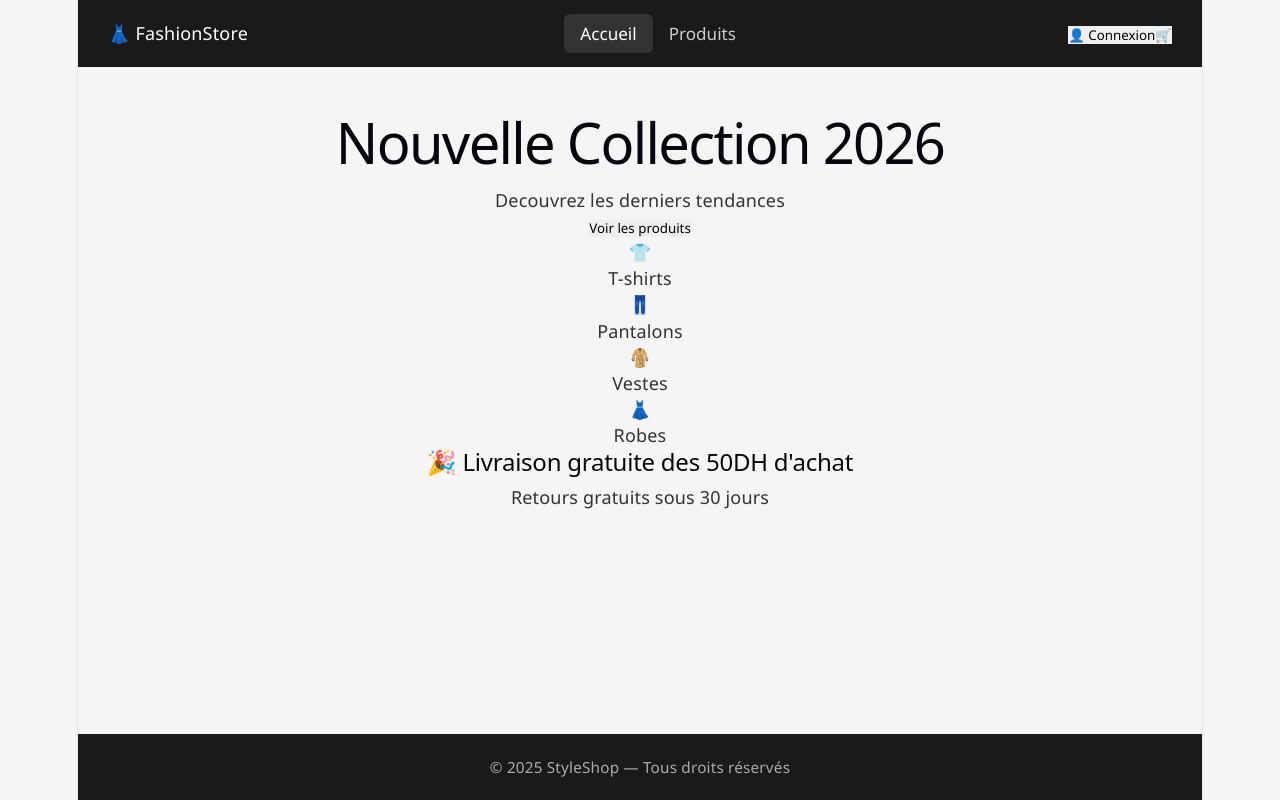
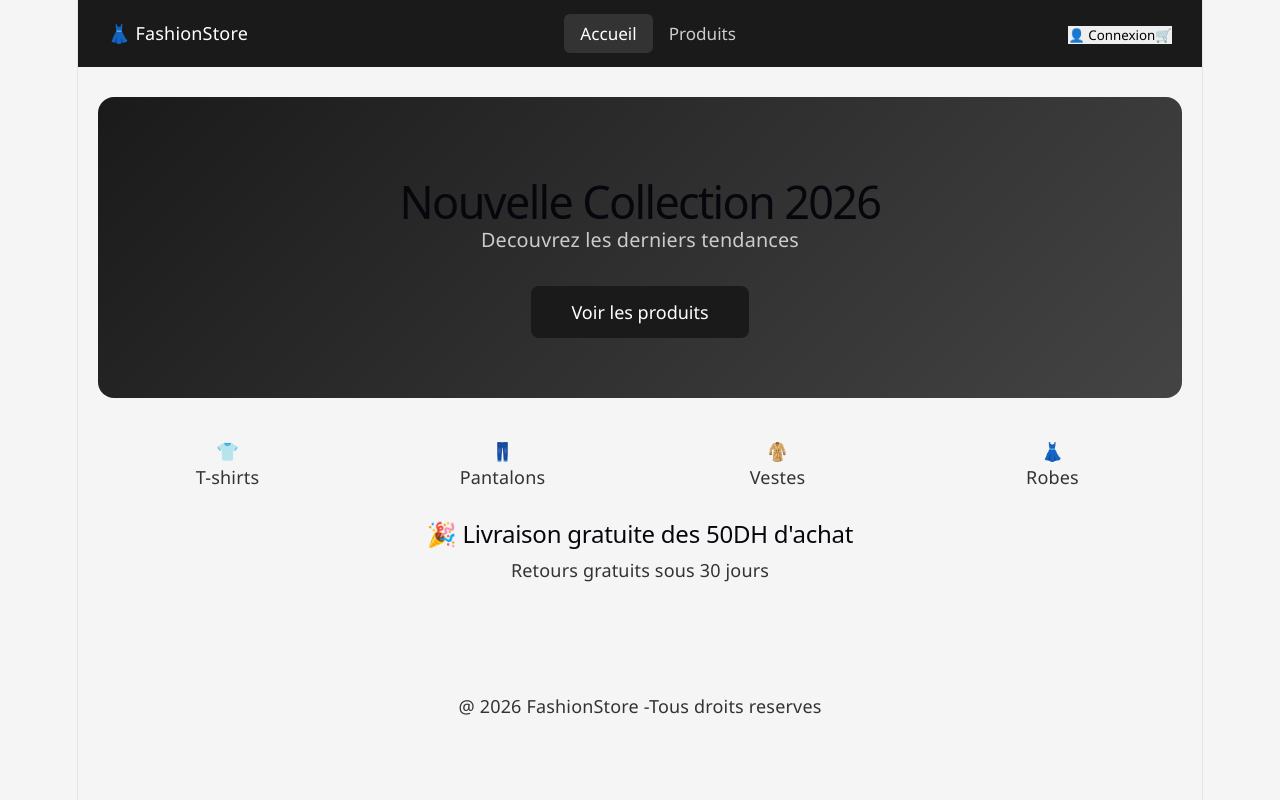
Before and after one commit to fatihafatih/projet_js, a React (Vite) app: page / in a window 1280 px wide. Built offline with nearby package versions, Linux system fonts and the light colour scheme.

Commit message:
updates mineur

```diff
--- a/src/App.jsx
+++ b/src/App.jsx
@@ -9,19 +9,19 @@ import Login from "./pages/Login";
 import OrderHistory from "./pages/OrderHistory";
 import useCart from "./hooks/useCart";
 import "./App.css";
+import Footer from "./components/Footer";
 
 function App() {
   const [page, setPage] = useState("accueil");
   const [produitSelectionne, setProduitSelectionne] = useState(null);
   const [utilisateur, setUtilisateur] = useState(null);
-  const [historique, setHistorique] = useState([]); // toutes les commandes passées
+  const [historique, setHistorique] = useState([]);
 
   const {
     panier, ajouterAuPanier, supprimerDuPanier,
     modifierQuantite, viderPanier, total, nbArticles,
   } = useCart();
 
-  // Appelée par Checkout après confirmation
   function ajouterCommande(commande) {
     setHistorique((prev) => [...prev, commande]);
   }
@@ -106,9 +106,7 @@ function App() {
         deconnecter={deconnecter}
       />
       <main className="main-content">{renderPage()}</main>
-      <footer className="footer">
-        <p>© 2025 StyleShop — Tous droits réservés</p>
-      </footer>
+      <Footer />
     </div>
   );
 }
--- a/src/pages/Home.jsx
+++ b/src/pages/Home.jsx
@@ -3,14 +3,14 @@ function Home({setPage}){
     return(
         <>
         <div className="home">
-            <div className="home1">
+            <div className="hero">
                 <h1>Nouvelle Collection 2026</h1>
                 <p>Decouvrez les derniers tendances</p>
-                <button className="btn-one" onClick={()=>setPage("produits")}>
+                <button className="btn-primary" onClick={()=>setPage("produits")}>
                     Voir les produits
                 </button>
            </div>
-            <div className="home2">
+            <div className="categories-grid">
                 <div className="btn-two" onClick={()=>setPage("produits")}>
                   <span className="btn-tree">👕</span>
                   <p>T-shirts</p>
```
Also changed, not shown: 1 other file (tests, documents, lock files or other folders).
